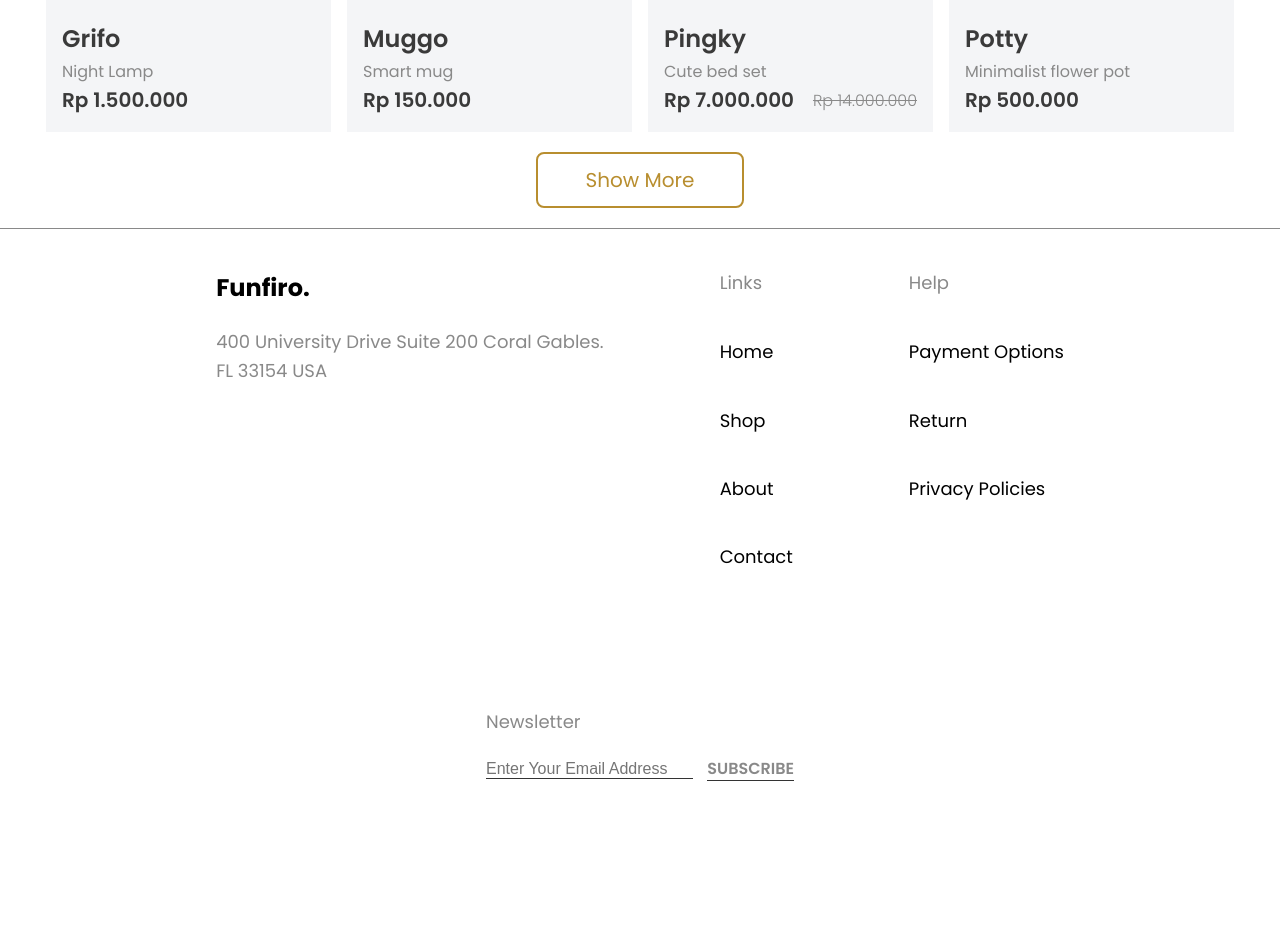
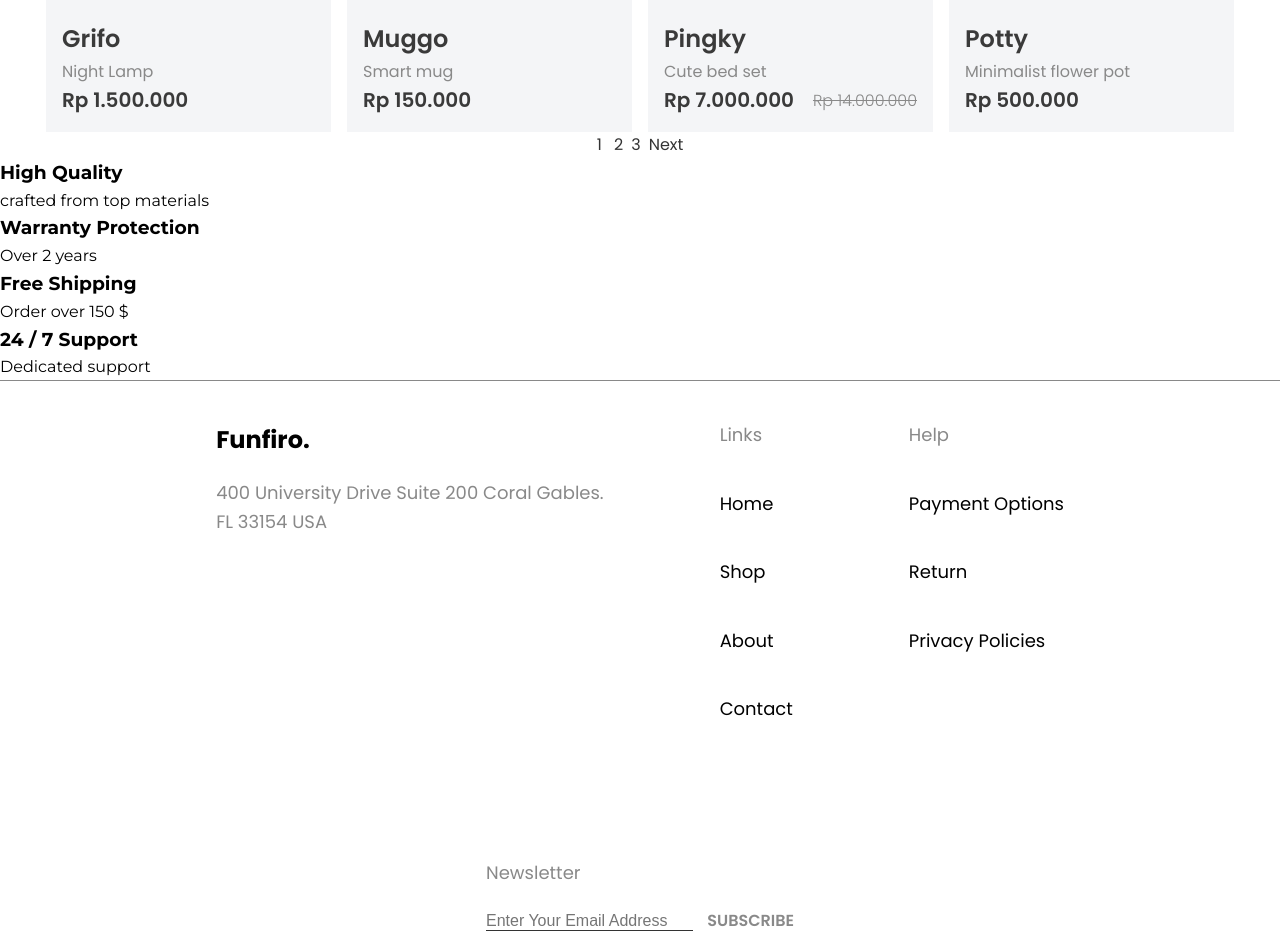
Before and after one commit to Rejoice2374/Funfiro, a plain HTML site: page shop.html in a window 1280 px wide. Shown: the part 1906-2838 px from the top of the page. Before the commit the page ends 2728 px from the top, so only its background shows below. Drawn offline with Linux system fonts and the light colour scheme.

Commit message:
lost my streak🥺

```diff
--- a/css/style.css
+++ b/css/style.css
@@ -253,6 +253,7 @@ nav {
   color: #ffffff;
 }
 
+/* PRODUCT HOVER CLASS */
 .shield {
   display: none;
 }
@@ -266,7 +267,7 @@ nav {
   z-index: 1;
   top: 0;
   width: 285px;
-  height: 446px;
+  height: 100%;
   background-color: rgba(20, 30, 30, 0.7);
 }
 
@@ -321,6 +322,7 @@ nav {
   color: #fff;
 }
 
+/* FOOTER */
 footer {
   display: flex;
   flex-wrap: wrap;
@@ -380,3 +382,13 @@ footer {
   color: #b88e2f;
   border: none;
 }
+
+/* SHOP CSS */
+
+/* NEXT OPTIONS */
+.next {
+  display: grid;
+  grid-template-columns: 1fr 1fr 1fr 2fr;
+  justify-content: center;
+  align-items: center;
+}
--- a/shop.html
+++ b/shop.html
@@ -483,8 +483,44 @@
         </div>
       </div>
 
-      <div class="more">
-        <a href="shop.html">Show More</a>
+      <div class="next">
+        <a href="#">1</a>
+        <a href="#">2</a>
+        <a href="#">3</a>
+        <a href="#" class="nxt">Next</a>
+      </div>
+    </section>
+
+    <section class="values">
+      <div class="values__container">
+        <div class="value">
+          <i></i>
+          <div class="value__text">
+            <h3>High Quality</h3>
+            <p>crafted from top materials</p>
+          </div>
+        </div>
+        <div class="value">
+          <i></i>
+          <div class="value__text">
+            <h3>Warranty Protection</h3>
+            <p>Over 2 years</p>
+          </div>
+        </div>
+        <div class="value">
+          <i></i>
+          <div class="value__text">
+            <h3>Free Shipping</h3>
+            <p>Order over 150 $</p>
+          </div>
+        </div>
+        <div class="value">
+          <i></i>
+          <div class="value__text">
+            <h3>24 / 7 Support</h3>
+            <p>Dedicated support</p>
+          </div>
+        </div>
       </div>
     </section>
 
```
